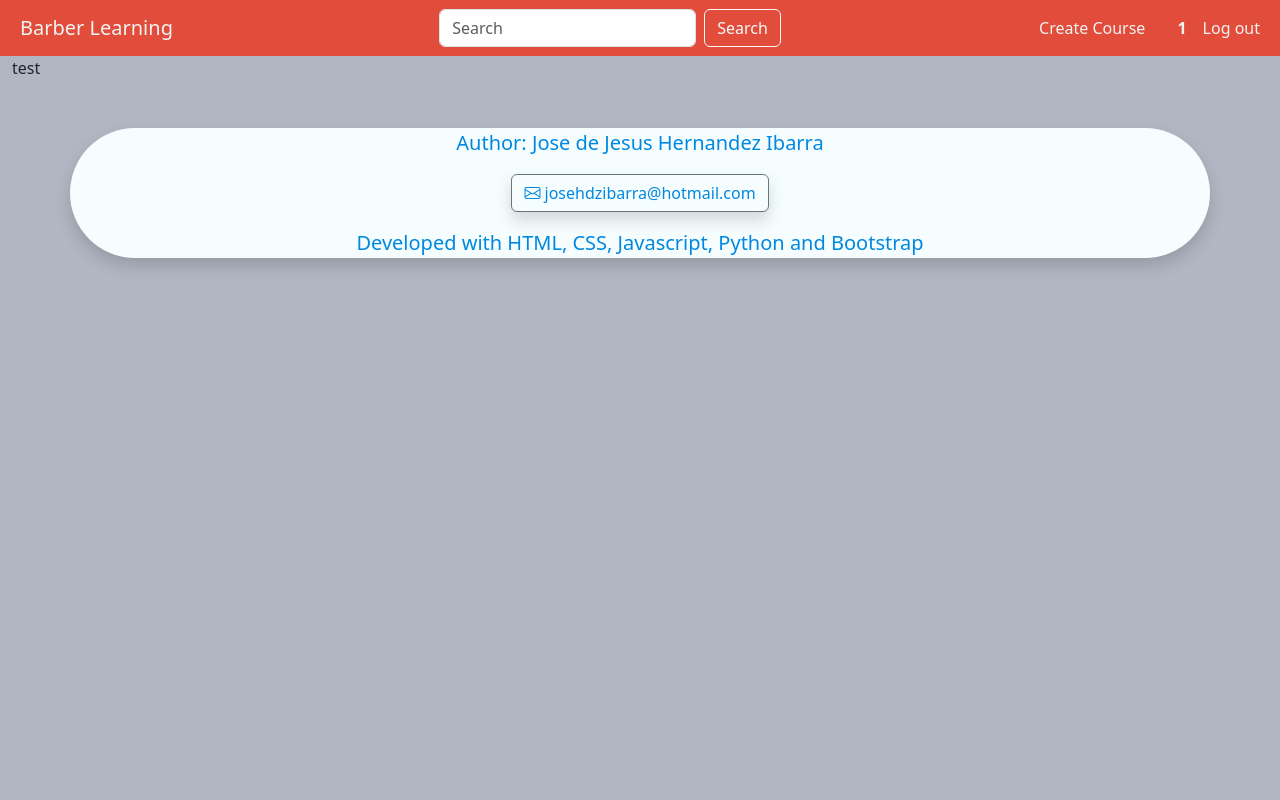
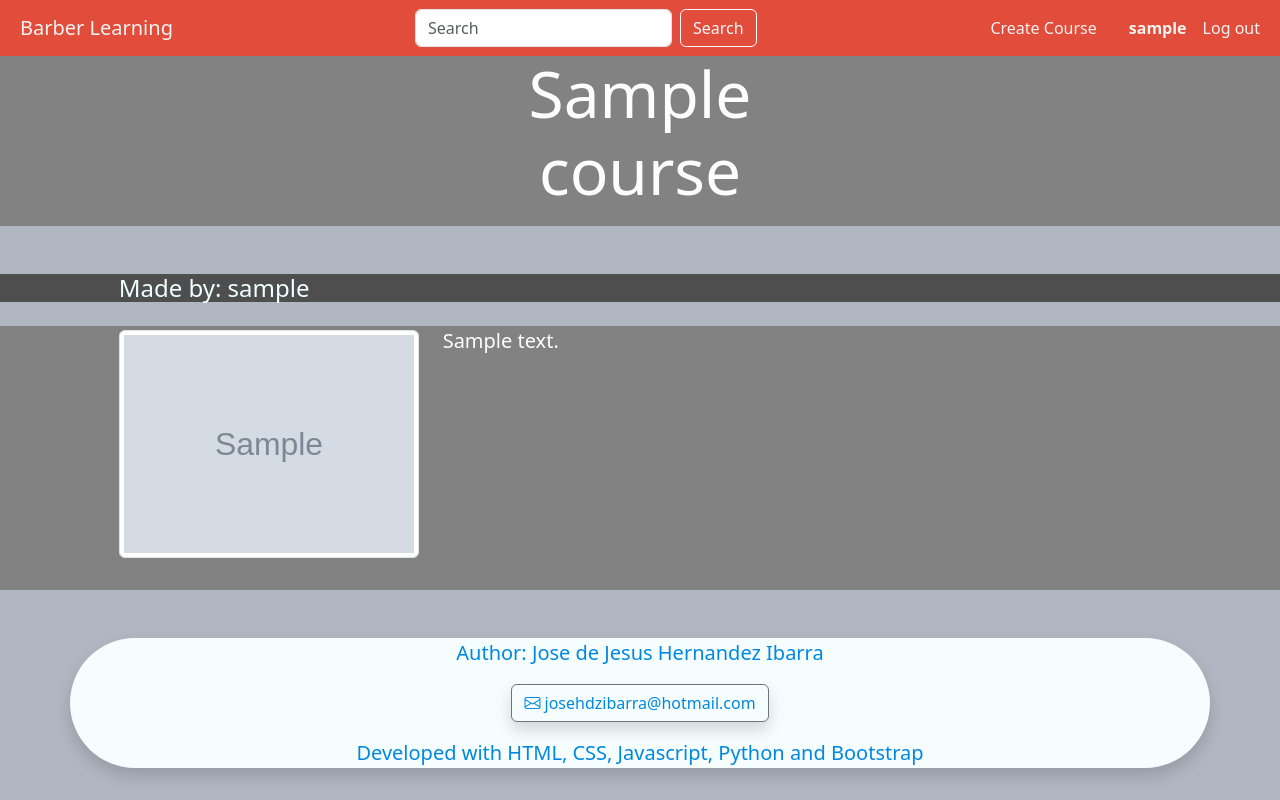
Before and after one commit to codejogy/barberlearning, a Flask app: page /course/1 in a window 1280 px wide. Run offline with Flask 3, Linux system fonts and the light colour scheme; a user stored in the database is signed in; tables that the repository leaves empty hold one stand-in row (values such as "Sample post"); grey boxes marked "Sample" are stand-in pictures; some libraries are stand-ins or nearby versions.

Commit message:
Deleted tests, now the courses can be seen by clicking it

```diff
--- a/app.py
+++ b/app.py
@@ -36,9 +36,9 @@ def index():
         # Add the course to the users
         db.query('INSERT INTO courses_belong (idUser,idCourse) VALUES (?,?)',session['user_id'],idCourse)
 
-    # Give the offcanvas the courses that belong to that user
 
-    courses = db.query('SELECT * FROM courses LIMIT 10')
+    # Limit the total amount of description by the last value in substring
+    courses = db.query('SELECT id,idUser,name_course,thumbnail_link,SUBSTRING(description,0,200) description FROM courses')
 
     if session.get('user_id'):
         return render_template('index.html',user=session['user'], courses=courses)
@@ -163,7 +163,7 @@ def createCourse():
             # Thumbnail saved
             # Record it in the database
             db.query('INSERT INTO courses (idUser,name_course,thumbnail_link,description) VALUES (?, ?, ?, ?)',
-                     session['user_id'], session['user'], path, description)
+                     session['user_id'], courseName, path, description)
             print('Success!')
             return redirect('/')
     # print(courseName,thumbnail,description,sep='\n')
@@ -181,17 +181,17 @@ def logout():
 # Define a new id, this id will tell which course to watch
 @app.route('/course/<int:id>')
 def courseId(id):
-    courseData = db.query('SELECT * FROM courses WHERE id = ?',id)[0]
+    courseData = db.query('SELECT *, users.username FROM courses JOIN users ON idUser=users.id WHERE courses.id=?',id)
     if not courseData:
         # This means there's no data in the database for that id
         abort(400,'This course does not exists')
 
-    print(courseData.keys())
+    print(courseData[0].keys())
 
     # Check for all the data from the database
-    if userId:=session.get('user_id'):
-        return render_template('course.html',user=userId,courseData=courseData)
-    return render_template('course.html',courseData=courseData,)
+    if user:=session.get('user'):
+        return render_template('course.html',user=user,courseData=courseData[0])
+    return render_template('course.html',courseData=courseData[0],)
 
 
 
--- a/static/style.css
+++ b/static/style.css
@@ -29,6 +29,10 @@ img.resize
 {
     width: 150px;
 }
+img.resizeCourse
+{
+    width:300px;
+}
 .textColorLogIn{
     background-color:rgb(78, 78, 78);
     color:azure;
--- a/templates/course.html
+++ b/templates/course.html
@@ -4,5 +4,28 @@ Course {{courseData.name_course}}
 {% endblock %}
 
 {% block main %}
-test
+<div class="row text-center display-3 textColorRecommend">
+    <div class="col"></div>
+    <div class="col">
+        <p>{{courseData.name_course}}</p>
+    </div>
+    <div class="col"></div>
+</div>
+
+<div class="row textColorLogIn h4  mt-5">
+    <div class="col-1"></div>
+    <div class="col">
+        Made by: {{courseData.username}}
+    </div>
+    <!-- <div class="col"></div> -->
+</div>
+
+<div class="row textColorRecommend lead mt-4">
+    <div class="col-1"></div>
+    <div class="col mb-2">
+        <img src="{{url_for('static',filename=courseData.thumbnail_link)}}" class="img-thumbnail resizeCourse float-start mt-1 me-4 mb-4 " alt="Barber">
+        {{courseData.description}}
+    </div>
+    <div class="col-1"></div>
+</div>
 {% endblock %}
--- a/templates/layout.html
+++ b/templates/layout.html
@@ -63,7 +63,7 @@
             <div class="h5 mb-5">Signed courses:</div>
             {% for course in coursesUser %}
             <div class="border-bottom mb-3">
-                <a href="/" class="mb-3 text-light lead" style="text-decoration: none;">{{course.name_course}}</a>
+                <a href="/course/{{course.id}}" class="mb-3 text-light lead" style="text-decoration: none;">{{course.name_course}}</a>
             </div>
             {% endfor %}
         </div>
```
Also changed, not shown: database.db, databaseOld.db (added), static/imgsClient/Barbershop_WCAG_Friendly_Color_Palette_-_color-hex.com.png (deleted), static/imgsClient/Barbershop_WCAG_Friendly_Color_Palette_-_color-hex.com1.png (deleted), static/imgsClient/download.jpg (deleted), static/imgsClient/download1.jpg (deleted).
